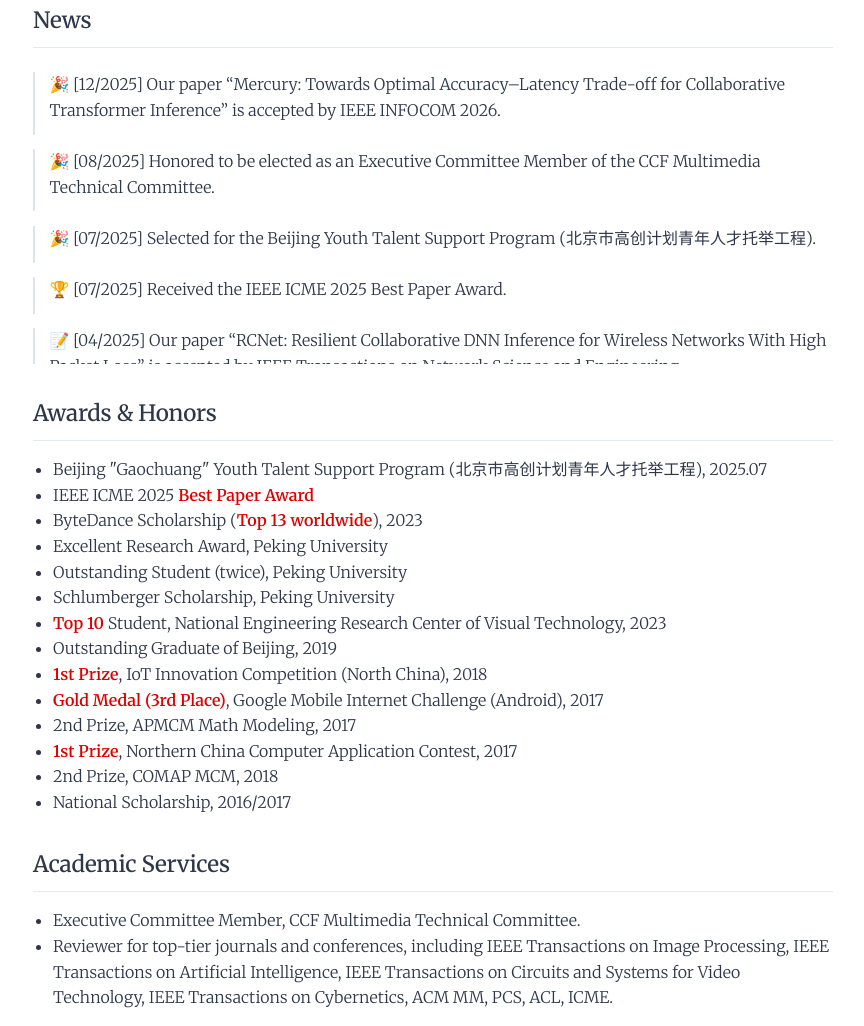
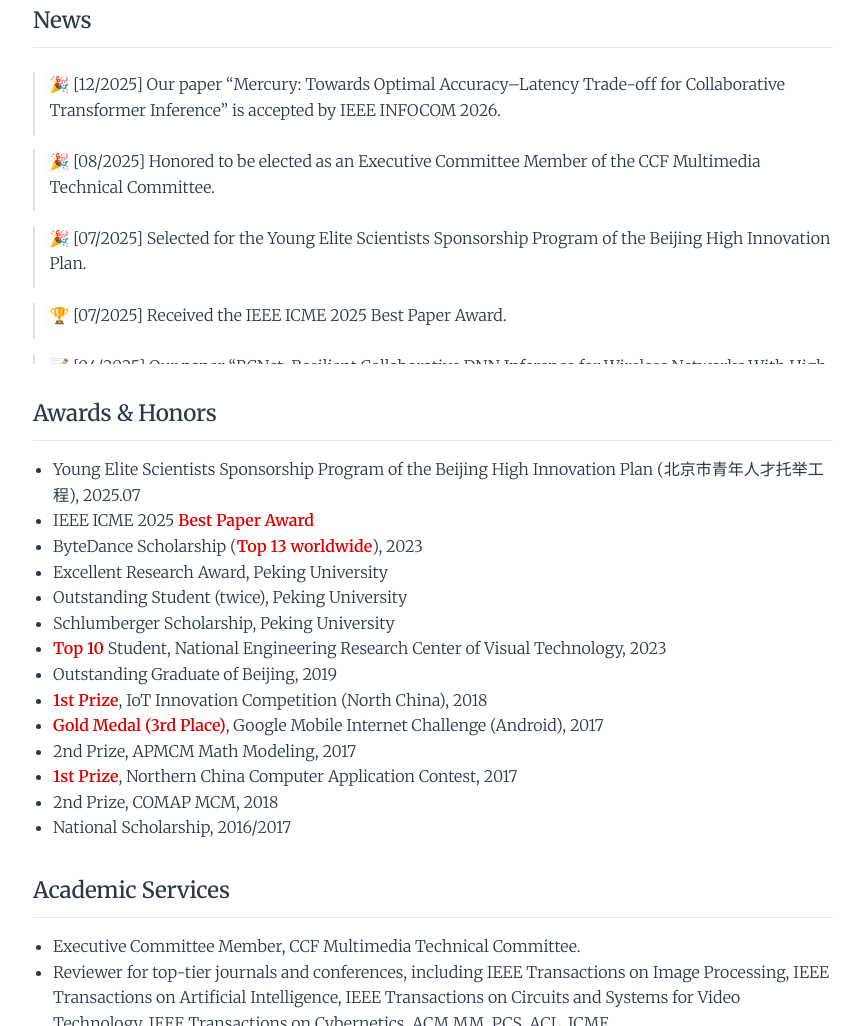
Before and after one commit to FloatButterfly/jianhui, a plain HTML site: page index.html in a window 1280 px wide. Shown: the part 1108-2134 px from the top of the page, without its empty margins (207-1071 px from the left). Drawn offline with Linux system fonts and the light colour scheme.

Commit message:
Update index.html

```diff
--- a/index.html
+++ b/index.html
@@ -74,7 +74,7 @@
                 <ul class="news-list">
                     <li>🎉 [12/2025] Our paper “Mercury: Towards Optimal Accuracy–Latency Trade-off for Collaborative Transformer Inference” is accepted by IEEE INFOCOM 2026.</li>
                     <li>🎉 [08/2025] Honored to be elected as an Executive Committee Member of the CCF Multimedia Technical Committee.</li>
-                    <li>🎉 [07/2025] Selected for the Beijing Youth Talent Support Program (北京市高创计划青年人才托举工程).</li>
+                    <li>🎉 [07/2025] Selected for the Young Elite Scientists Sponsorship Program of the Beijing High Innovation Plan.</li>
                     <li>🏆 [07/2025] Received the IEEE ICME 2025 Best Paper Award.</li>
                     <li>📝 [04/2025] Our paper “RCNet: Resilient Collaborative DNN Inference for Wireless Networks With High Packet Loss” is accepted by IEEE Transactions on Network Science and Engineering.</li>
                     <li>📢 [07/2025] Served as a reviewer for IEEE Transactions on Artificial Intelligence.</li>
@@ -85,7 +85,7 @@
         <section id="awards">
             <h2>Awards & Honors</h2>
             <ul>
-                <li>Beijing "Gaochuang" Youth Talent Support Program (北京市高创计划青年人才托举工程), 2025.07</li>
+                <li>Young Elite Scientists Sponsorship Program of the Beijing High Innovation Plan (北京市青年人才托举工程), 2025.07</li>
                 <li>IEEE ICME 2025 <span style="color:#dd0000; font-weight:bold;">Best Paper Award</span></li>
                 <li>ByteDance Scholarship (<span style="color:#dd0000; font-weight:bold;">Top 13 worldwide</span>), 2023</li>
                 <li>Excellent Research Award, Peking University</li>
```
